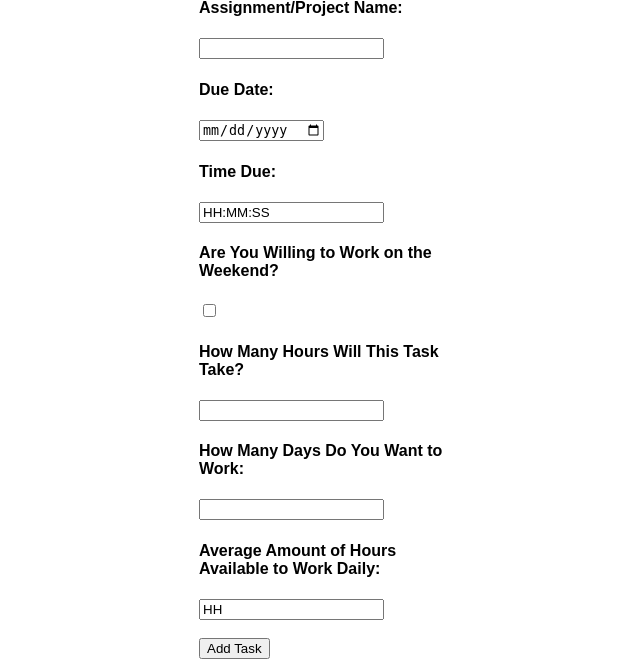
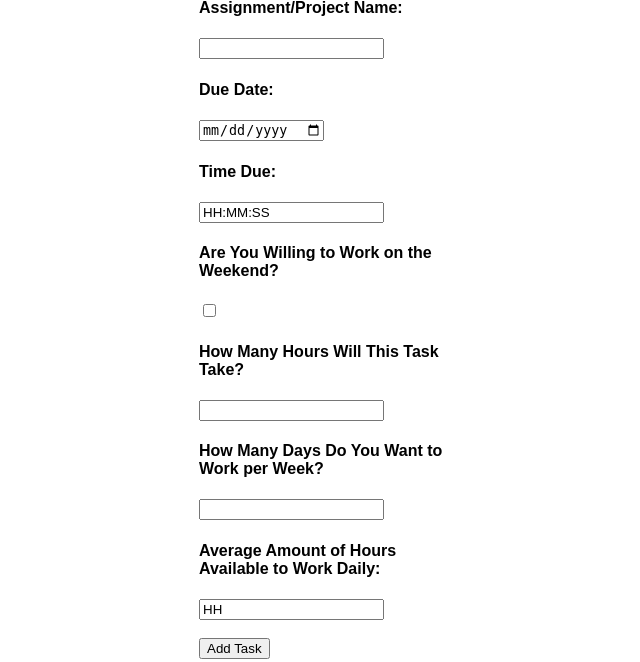
Before and after one commit to Amazn1234/CS440Project, a Flask app: page / in a window 1280 px wide. Shown: the part 138-800 px from the top of the page, without its empty margins (313-953 px from the left). Run offline with Flask 3, Linux system fonts and the light colour scheme.

Commit message:
Fixed main page up a bit

```diff
--- a/templates/index.html
+++ b/templates/index.html
@@ -28,6 +28,7 @@
                         <a href="/update/{{ task.id }}">Update</a>
                     </td>
                 </tr>
+            {% endfor %}
             {% for week in planner %}
                 <tr>
                     {% for day in week.days %}
@@ -36,7 +37,7 @@
                     {% endfor %}
                 </tr>
             {% endfor %}
-            {% endfor %}
+
         </table>
     {% endif %}
 
@@ -51,7 +52,7 @@
         <input type="checkbox" name="weekends" id="weekends">
         <h4>How Many Hours Will This Task Take?</h4>
         <input type="text" name="timeToDo" id="timeToDo">
-        <h4>How Many Days Do You Want to Work:</h4>
+        <h4>How Many Days Do You Want to Work per Week?</h4>
         <input type="text" name="workDays" id="workDays">
         <h4>Average Amount of Hours Available to Work Daily:</h4>
         <input type="text" name="workTime" id="workTime" value="HH">
```
Also changed, not shown: instance/todo.db. Lines whose indentation alone changed are shown as unchanged.
